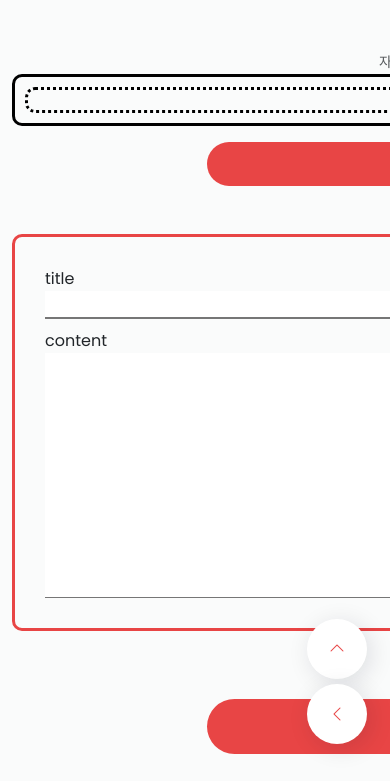
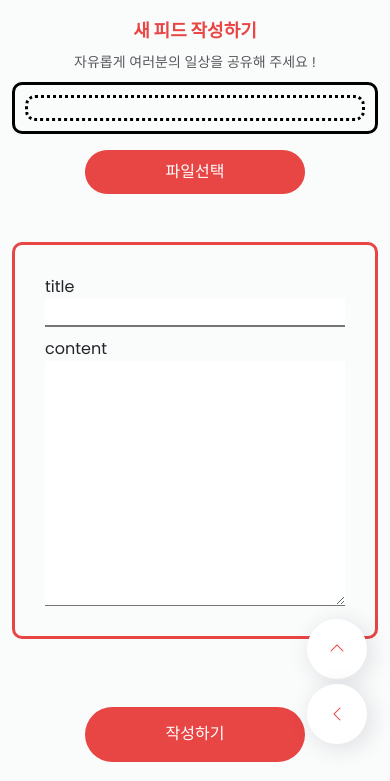
Before and after one commit to midhyun/Mohobby, a Django app: page /community/create in a window 390 px wide; the page is wider, and only the part inside the window is pictured. Shown: the part 80-861 px from the top of that part. Run offline with Django 3.2, Linux system fonts and the light colour scheme; the visitor is signed in with stand-in values (Sample User, id 1); some libraries are stand-ins or nearby versions.

Commit message:
fix : create 반응형 임시 수정[김재우]

```diff
--- a/community/templates/community/create.html
+++ b/community/templates/community/create.html
@@ -6,8 +6,8 @@
 {% endblock %}
 {% block content %}
 
-  <div class='container page' style='width:1000px;'>
-    <div style=" text-align: center;">
+  <div class='container page' style='max-width:1000px;'>
+    <div class="mb-2" style=" text-align: center;">
       <h3 class='main_title fw-bold'>새 피드 작성하기</h3>
       <small class='text-muted'>자유롭게 여러분의 일상을 공유해 주세요 !</small>
     </div>
```
